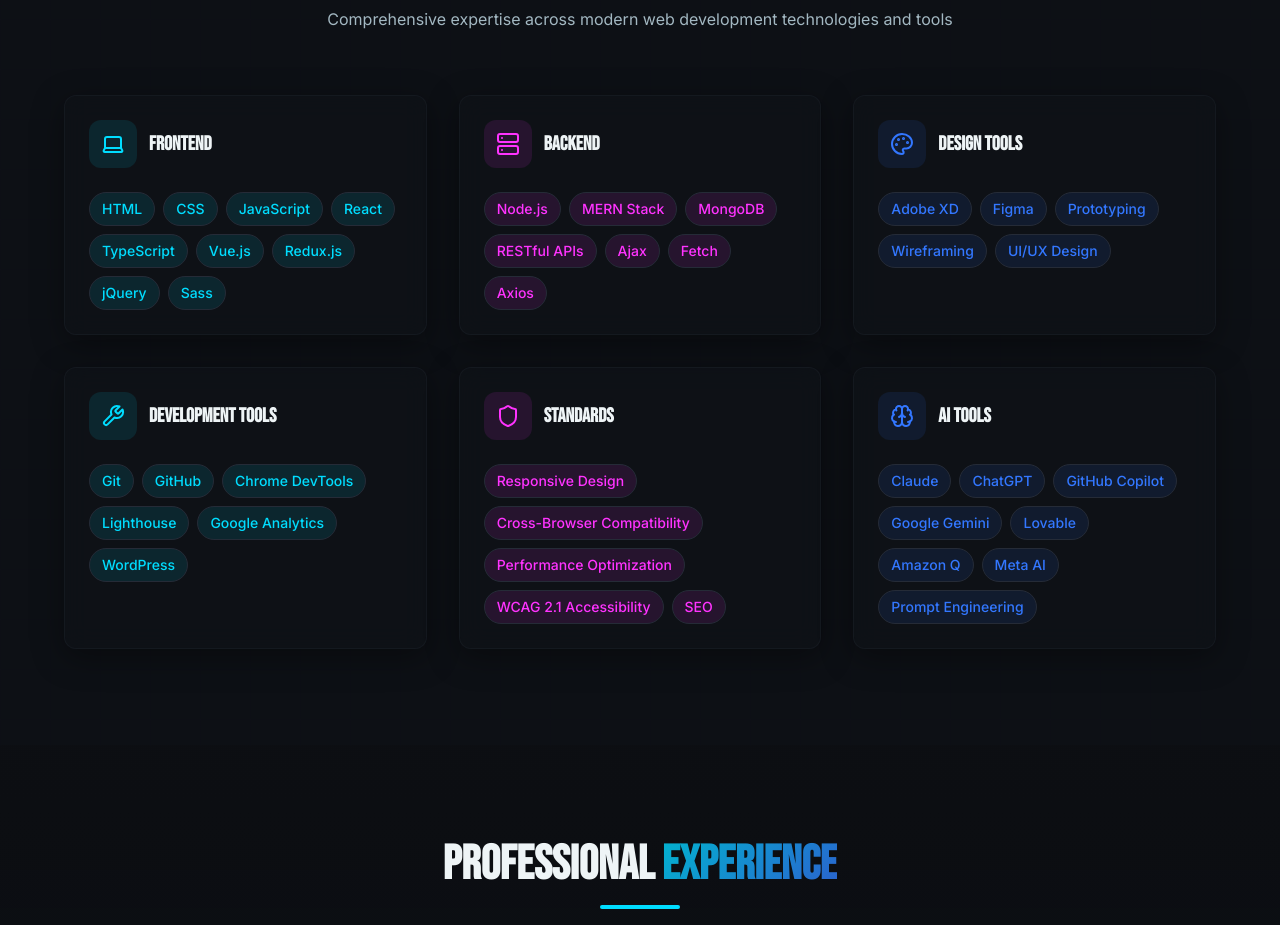
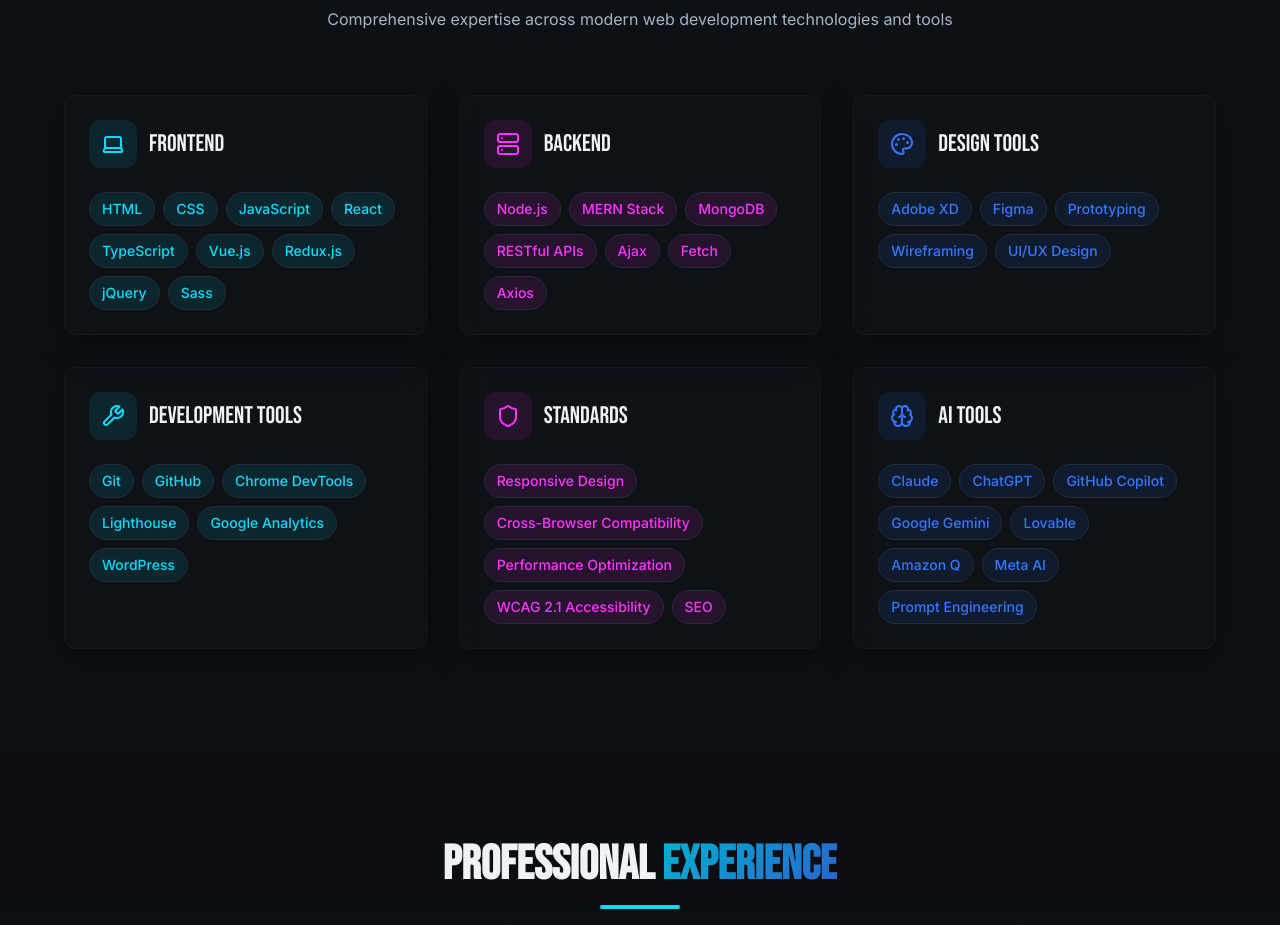
Before and after one commit to leviduncan/darrin-duncan-nexus, a React (Vite) app: page / in a window 1280 px wide. Shown: the part 1840-2765 px from the top of the page. Built offline with nearby package versions, Linux system fonts and the light colour scheme; the HTML template or start-up script is replaced by a standard one.

Commit message:
Fix: Update Skills heading styles

```diff
--- a/src/components/Skills.tsx
+++ b/src/components/Skills.tsx
@@ -92,7 +92,7 @@ const Skills = () => {
                     <div className={`w-12 h-12 rounded-lg ${category.bgColor} flex items-center justify-center group-hover:scale-110 transition-transform`}>
                       <Icon className={`w-6 h-6 ${category.color}`} />
                     </div>
-                    <h3 className="text-xl font-bold text-foreground font-bebas">{category.title}</h3>
+                    <h3 className="text-2xl text-foreground font-bebas">{category.title}</h3>
                   </div>
 
                   {/* Skills List */}
```
